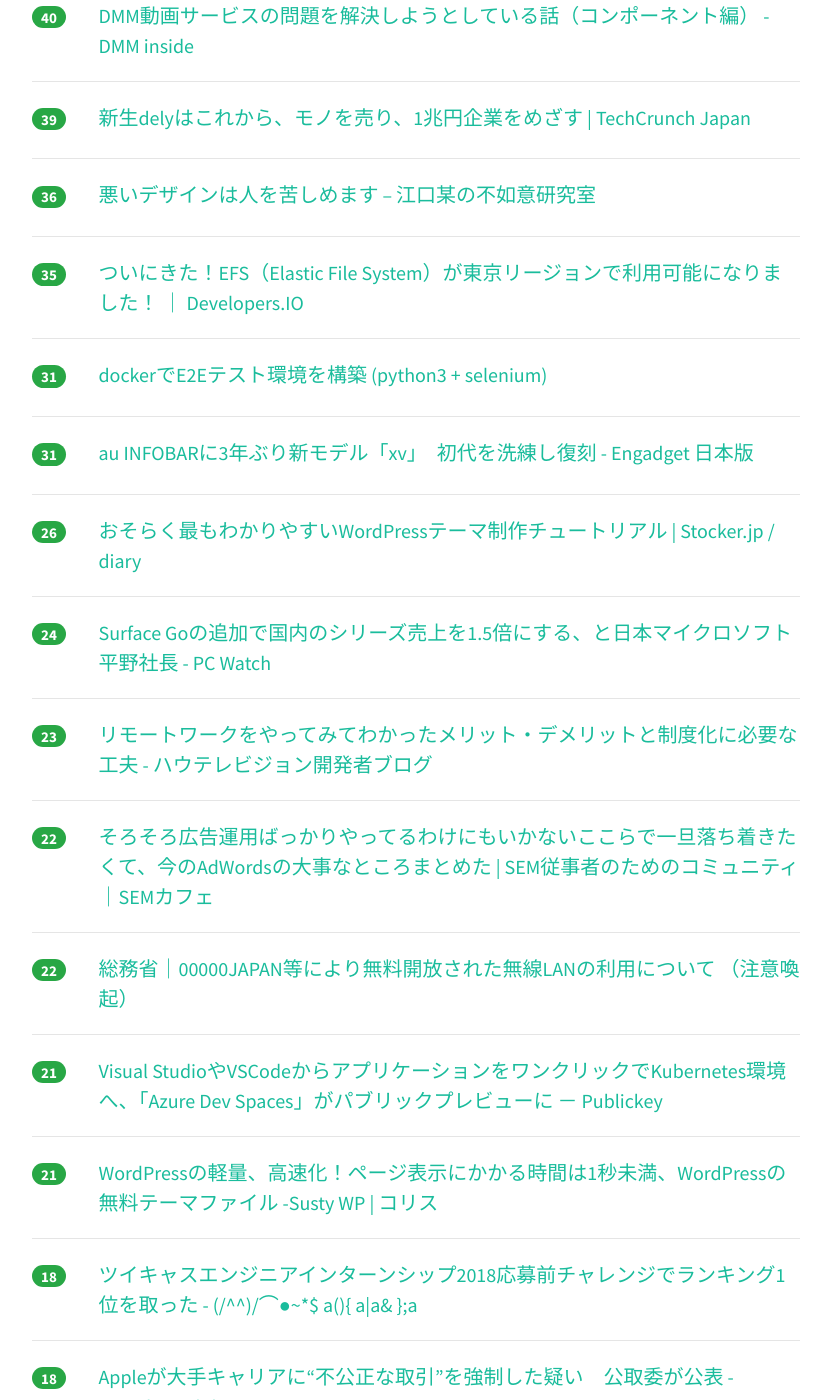
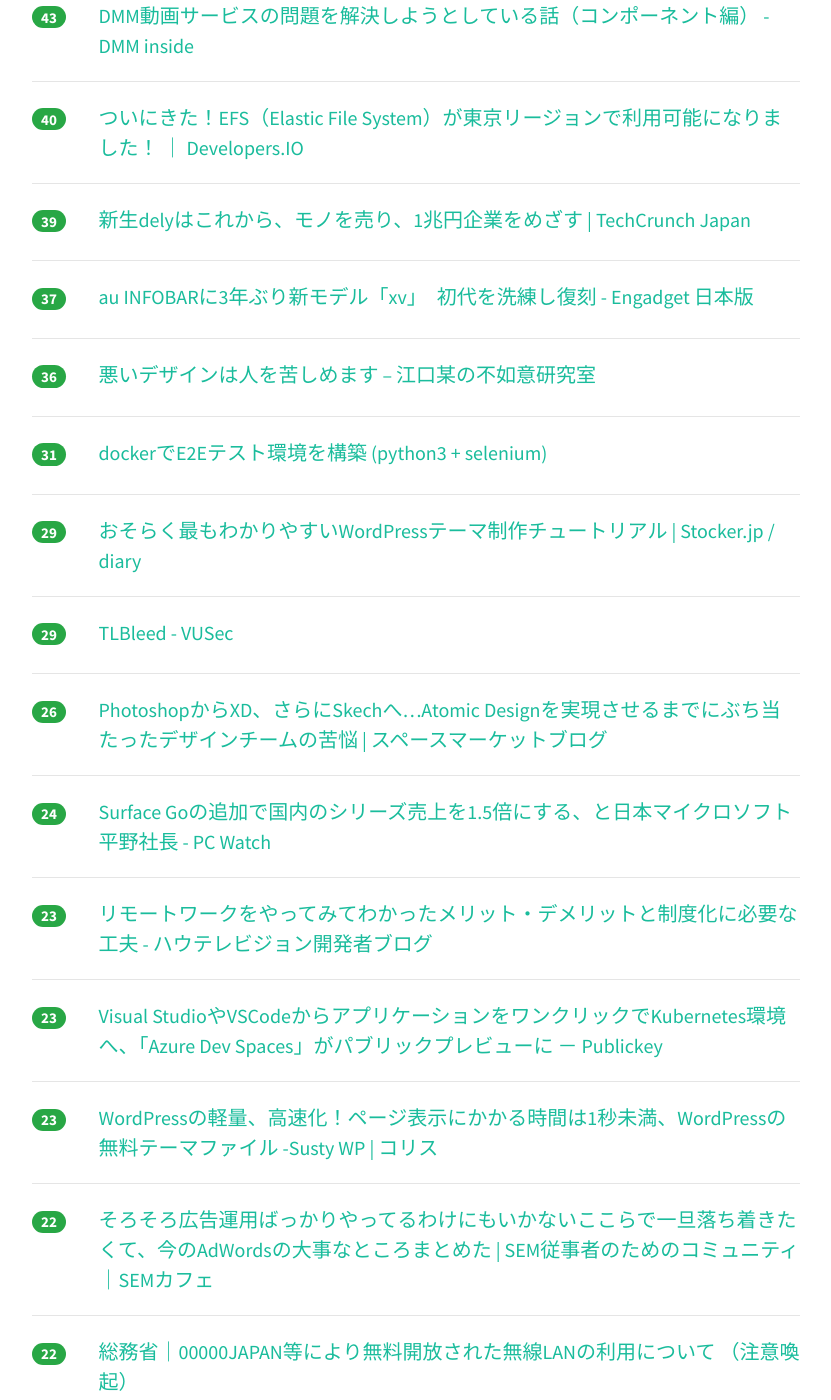
Before and after one commit to yatta47/hatena-matome-site, a Jekyll site: the page built from _posts/2018-07-12-hatena.md, in a window 1280 px wide and 1400 px high, scrolled down 1251 px. Shown: the whole window, without its empty margins (224-1055 px from the left). Built offline with Jekyll 4.4.1, drawn with Linux system fonts in a browser that asks for light colours; nearby versions of some CDN libraries; some of the changed text lies outside the part shown.

Commit message:
Updated 2018-07-12

```diff
--- a/_posts/2018-07-12-hatena.md
+++ b/_posts/2018-07-12-hatena.md
@@ -1,59 +1,64 @@
 ---
 layout: post
 title:  "2018-07-12 はてぶIT"
-date:   2018-07-12 14:02:42
+date:   2018-07-12 15:02:31
 tags: [it-hotentry]
 ---
-60 件のデータあり
+62 件のデータあり
 
 <hr><div class="row">
-<div class="col-1"><span class="badge badge-pill badge-success h2">406</span></div>
+<div class="col-1"><span class="badge badge-pill badge-success h2">481</span></div>
 <div class="col-11"><a href='https://rirekisho.yagish.jp/' target='_blank'>ブラウザでつくれる履歴書「yagish（ヤギッシュ）」</a></div>
 </div>
 <hr>
 <div class="row">
-<div class="col-1"><span class="badge badge-pill badge-success h2">221</span></div>
+<div class="col-1"><span class="badge badge-pill badge-success h2">241</span></div>
 <div class="col-11"><a href='http://www.itmedia.co.jp/news/articles/1807/11/news127.html' target='_blank'>AIが魚種を見分けるアプリ「フィッシュ」　約300万点の写真を人力でタグ付けて学習 - ITmedia NEWS</a></div>
 </div>
 <hr>
 <div class="row">
-<div class="col-1"><span class="badge badge-pill badge-success h2">202</span></div>
+<div class="col-1"><span class="badge badge-pill badge-success h2">221</span></div>
 <div class="col-11"><a href='https://pc.watch.impress.co.jp/docs/news/1131933.html' target='_blank'>予言から80年以上実在が証明できなかった“幻の粒子”「マヨラナ粒子」が発見 ～より安定動作する「トポロジカル量子コンピュータ」の実現につながる一歩 - PC Watch</a></div>
 </div>
 <hr>
 <div class="row">
-<div class="col-1"><span class="badge badge-pill badge-success h2">140</span></div>
+<div class="col-1"><span class="badge badge-pill badge-success h2">163</span></div>
 <div class="col-11"><a href='https://webtan.impress.co.jp/e/2018/07/12/29144' target='_blank'>Webサイトリニューアルの7ステップと、よりよいサイトを作るための「要件定義」の勘所 | 【レポート】Web担当者Forumミーティング 2018 Spring | Web担当者Forum</a></div>
 </div>
 <hr>
 <div class="row">
-<div class="col-1"><span class="badge badge-pill badge-success h2">117</span></div>
+<div class="col-1"><span class="badge badge-pill badge-success h2">162</span></div>
 <div class="col-11"><a href='https://k-tai.watch.impress.co.jp/docs/news/1131943.html' target='_blank'>INFOBARが現代の技術で甦る、「INFOBAR xv」LTEケータイで2018年秋発売 - ケータイ Watch</a></div>
 </div>
 <hr>
 <div class="row">
-<div class="col-1"><span class="badge badge-pill badge-success h2">116</span></div>
+<div class="col-1"><span class="badge badge-pill badge-success h2">141</span></div>
 <div class="col-11"><a href='https://www.m15s.jp/entry/2018/07/11/190000' target='_blank'>まずシステム開発なしで1つ売ってみよう - Midland Incubators</a></div>
 </div>
 <hr>
 <div class="row">
-<div class="col-1"><span class="badge badge-pill badge-success h2">95</span></div>
+<div class="col-1"><span class="badge badge-pill badge-success h2">98</span></div>
 <div class="col-11"><a href='https://myuon.github.io/posts/how-far-can-static-analysis-go/' target='_blank'>静的解析の限界、現実世界との境界 - The curse of λ</a></div>
 </div>
 <hr>
 <div class="row">
-<div class="col-1"><span class="badge badge-pill badge-success h2">77</span></div>
+<div class="col-1"><span class="badge badge-pill badge-success h2">85</span></div>
 <div class="col-11"><a href='https://note.mu/hecateball/n/nc26689bc6379' target='_blank'>結構前に楽天株式会社を退職していました｜hecateball｜note</a></div>
 </div>
 <hr>
 <div class="row">
-<div class="col-1"><span class="badge badge-pill badge-success h2">42</span></div>
+<div class="col-1"><span class="badge badge-pill badge-success h2">69</span></div>
 <div class="col-11"><a href='https://mzp.hatenablog.com/entry/2018/07/12/115644' target='_blank'>💖アイドルとして勤務する -理論と実践- #imas_hack - みずぴー日記</a></div>
 </div>
 <hr>
 <div class="row">
+<div class="col-1"><span class="badge badge-pill badge-success h2">43</span></div>
+<div class="col-11"><a href='https://inside.dmm.com/entry/2018/07/12/components' target='_blank'>DMM動画サービスの問題を解決しようとしている話（コンポーネント編） - DMM inside</a></div>
+</div>
+<hr>
+<div class="row">
 <div class="col-1"><span class="badge badge-pill badge-success h2">40</span></div>
-<div class="col-11"><a href='https://inside.dmm.com/entry/2018/07/12/components' target='_blank'>DMM動画サービスの問題を解決しようとしている話（コンポーネント編） - DMM inside</a></div>
+<div class="col-11"><a href='https://dev.classmethod.jp/cloud/aws/elastic-file-system-ga-in-tokyo/' target='_blank'>ついにきた！EFS（Elastic File System）が東京リージョンで利用可能になりました！ ｜ Developers.IO</a></div>
 </div>
 <hr>
 <div class="row">
@@ -62,13 +67,13 @@ tags: [it-hotentry]
 </div>
 <hr>
 <div class="row">
-<div class="col-1"><span class="badge badge-pill badge-success h2">36</span></div>
-<div class="col-11"><a href='http://yonosuke.net/eguchi/archives/8703' target='_blank'>悪いデザインは人を苦しめます – 江口某の不如意研究室</a></div>
+<div class="col-1"><span class="badge badge-pill badge-success h2">37</span></div>
+<div class="col-11"><a href='https://japanese.engadget.com/2018/07/11/au-infobar-3-xv/' target='_blank'>au INFOBARに3年ぶり新モデル「xv」　初代を洗練し復刻 - Engadget 日本版</a></div>
 </div>
 <hr>
 <div class="row">
-<div class="col-1"><span class="badge badge-pill badge-success h2">35</span></div>
-<div class="col-11"><a href='https://dev.classmethod.jp/cloud/aws/elastic-file-system-ga-in-tokyo/' target='_blank'>ついにきた！EFS（Elastic File System）が東京リージョンで利用可能になりました！ ｜ Developers.IO</a></div>
+<div class="col-1"><span class="badge badge-pill badge-success h2">36</span></div>
+<div class="col-11"><a href='http://yonosuke.net/eguchi/archives/8703' target='_blank'>悪いデザインは人を苦しめます – 江口某の不如意研究室</a></div>
 </div>
 <hr>
 <div class="row">
@@ -77,13 +82,18 @@ tags: [it-hotentry]
 </div>
 <hr>
 <div class="row">
-<div class="col-1"><span class="badge badge-pill badge-success h2">31</span></div>
-<div class="col-11"><a href='https://japanese.engadget.com/2018/07/11/au-infobar-3-xv/' target='_blank'>au INFOBARに3年ぶり新モデル「xv」　初代を洗練し復刻 - Engadget 日本版</a></div>
+<div class="col-1"><span class="badge badge-pill badge-success h2">29</span></div>
+<div class="col-11"><a href='https://stocker.jp/diary/wordpress-tutorial/' target='_blank'>おそらく最もわかりやすいWordPressテーマ制作チュートリアル | Stocker.jp / diary</a></div>
+</div>
+<hr>
+<div class="row">
+<div class="col-1"><span class="badge badge-pill badge-success h2">29</span></div>
+<div class="col-11"><a href='https://www.vusec.net/projects/tlbleed/' target='_blank'>TLBleed - VUSec</a></div>
 </div>
 <hr>
 <div class="row">
 <div class="col-1"><span class="badge badge-pill badge-success h2">26</span></div>
-<div class="col-11"><a href='https://stocker.jp/diary/wordpress-tutorial/' target='_blank'>おそらく最もわかりやすいWordPressテーマ制作チュートリアル | Stocker.jp / diary</a></div>
+<div class="col-11"><a href='https://blog.spacemarket.com/design/atomic_design/' target='_blank'>PhotoshopからXD、さらにSkechへ…Atomic Designを実現させるまでにぶち当たったデザインチームの苦悩 | スペースマーケットブログ</a></div>
 </div>
 <hr>
 <div class="row">
@@ -97,6 +107,16 @@ tags: [it-hotentry]
 </div>
 <hr>
 <div class="row">
+<div class="col-1"><span class="badge badge-pill badge-success h2">23</span></div>
+<div class="col-11"><a href='https://www.publickey1.jp/blog/18/visual_studiovscodekubernetesazure_dev_spaces.html' target='_blank'>Visual StudioやVSCodeからアプリケーションをワンクリックでKubernetes環境へ、「Azure Dev Spaces」がパブリックプレビューに － Publickey</a></div>
+</div>
+<hr>
+<div class="row">
+<div class="col-1"><span class="badge badge-pill badge-success h2">23</span></div>
+<div class="col-11"><a href='https://coliss.com/articles/blog/wordpress/wordpress-theme-susty.html' target='_blank'>WordPressの軽量、高速化！ページ表示にかかる時間は1秒未満、WordPressの無料テーマファイル -Susty WP | コリス</a></div>
+</div>
+<hr>
+<div class="row">
 <div class="col-1"><span class="badge badge-pill badge-success h2">22</span></div>
 <div class="col-11"><a href='http://sem-cafe.jp/blog20180711' target='_blank'>そろそろ広告運用ばっかりやってるわけにもいかないここらで一旦落ち着きたくて、今のAdWordsの大事なところまとめた | SEM従事者のためのコミュニティ｜SEMカフェ</a></div>
 </div>
@@ -107,22 +127,17 @@ tags: [it-hotentry]
 </div>
 <hr>
 <div class="row">
-<div class="col-1"><span class="badge badge-pill badge-success h2">21</span></div>
-<div class="col-11"><a href='https://www.publickey1.jp/blog/18/visual_studiovscodekubernetesazure_dev_spaces.html' target='_blank'>Visual StudioやVSCodeからアプリケーションをワンクリックでKubernetes環境へ、「Azure Dev Spaces」がパブリックプレビューに － Publickey</a></div>
+<div class="col-1"><span class="badge badge-pill badge-success h2">22</span></div>
+<div class="col-11"><a href='https://www.gizmodo.jp/2018/07/infobar-xv-0712.html' target='_blank'>帰ってきたぞ！僕らのINFOBARが！ | ギズモード・ジャパン</a></div>
 </div>
 <hr>
 <div class="row">
-<div class="col-1"><span class="badge badge-pill badge-success h2">21</span></div>
-<div class="col-11"><a href='https://coliss.com/articles/blog/wordpress/wordpress-theme-susty.html' target='_blank'>WordPressの軽量、高速化！ページ表示にかかる時間は1秒未満、WordPressの無料テーマファイル -Susty WP | コリス</a></div>
-</div>
-<hr>
-<div class="row">
-<div class="col-1"><span class="badge badge-pill badge-success h2">18</span></div>
+<div class="col-1"><span class="badge badge-pill badge-success h2">19</span></div>
 <div class="col-11"><a href='https://chy72.hatenablog.com/entry/2018/07/12/005734' target='_blank'>ツイキャスエンジニアインターンシップ2018応募前チャレンジでランキング1位を取った - (/^^)/⌒●~*$ a(){ a|a& };a</a></div>
 </div>
 <hr>
 <div class="row">
-<div class="col-1"><span class="badge badge-pill badge-success h2">18</span></div>
+<div class="col-1"><span class="badge badge-pill badge-success h2">19</span></div>
 <div class="col-11"><a href='http://www.itmedia.co.jp/mobile/articles/1807/11/news123.html' target='_blank'>Appleが大手キャリアに“不公正な取引”を強制した疑い　公取委が公表 - ITmedia Mobile</a></div>
 </div>
 <hr>
@@ -133,12 +148,22 @@ tags: [it-hotentry]
 <hr>
 <div class="row">
 <div class="col-1"><span class="badge badge-pill badge-success h2">18</span></div>
-<div class="col-11"><a href='https://www.gizmodo.jp/2018/07/infobar-xv-0712.html' target='_blank'>帰ってきたぞ！僕らのINFOBARが！ | ギズモード・ジャパン</a></div>
+<div class="col-11"><a href='https://internet.watch.impress.co.jp/docs/yajiuma/1132476.html' target='_blank'>案の定……Pokémon GO「スペシャル・ウィークエンド」参加券が転売ヤーの餌食に【やじうまWatch】 - INTERNET Watch</a></div>
+</div>
+<hr>
+<div class="row">
+<div class="col-1"><span class="badge badge-pill badge-success h2">18</span></div>
+<div class="col-11"><a href='https://geek-out.jp/column/entry/2018/07/12/110000' target='_blank'>「悩んだら困難な道を選ぶ！」でEdTechに転身　レガシーな学校教育をテクノロジーの力で変える - GeekOut</a></div>
 </div>
 <hr>
 <div class="row">
 <div class="col-1"><span class="badge badge-pill badge-success h2">17</span></div>
 <div class="col-11"><a href='https://internet.watch.impress.co.jp/docs/news/1132436.html' target='_blank'>「C:\Temp」「C:\Intel」フォルダーは不正ツールが設置されやすい？　標的型攻撃に類似点～J-CRAT報告 - INTERNET Watch</a></div>
+</div>
+<hr>
+<div class="row">
+<div class="col-1"><span class="badge badge-pill badge-success h2">17</span></div>
+<div class="col-11"><a href='http://eetimes.jp/ee/articles/1807/11/news042.html' target='_blank'>「ラズパイ」最初の10年、今後の10年 (1/3) - EE Times Japan</a></div>
 </div>
 <hr>
 <div class="row">
@@ -153,7 +178,12 @@ tags: [it-hotentry]
 <hr>
 <div class="row">
 <div class="col-1"><span class="badge badge-pill badge-success h2">16</span></div>
-<div class="col-11"><a href='https://internet.watch.impress.co.jp/docs/yajiuma/1132476.html' target='_blank'>案の定……Pokémon GO「スペシャル・ウィークエンド」参加券が転売ヤーの餌食に【やじうまWatch】 - INTERNET Watch</a></div>
+<div class="col-11"><a href='https://webtan.impress.co.jp/e/2018/07/12/29700' target='_blank'>あなたのサイトは大丈夫？ 待ったなしのChrome 68対策、安全性向上にはWAFも有効 | Web担当者Forum</a></div>
+</div>
+<hr>
+<div class="row">
+<div class="col-1"><span class="badge badge-pill badge-success h2">16</span></div>
+<div class="col-11"><a href='http://blog.nicovideo.jp/niconews/80407.html' target='_blank'>【ユーザー生放送】タイムシフトが新配信システムに対応しました|ニコニコインフォ</a></div>
 </div>
 <hr>
 <div class="row">
@@ -168,7 +198,17 @@ tags: [it-hotentry]
 <hr>
 <div class="row">
 <div class="col-1"><span class="badge badge-pill badge-success h2">15</span></div>
-<div class="col-11"><a href='http://eetimes.jp/ee/articles/1807/11/news042.html' target='_blank'>「ラズパイ」最初の10年、今後の10年 (1/3) - EE Times Japan</a></div>
+<div class="col-11"><a href='https://qiita.com/chan-p/items/5c5e7cc1e966f8a90422' target='_blank'>【Redis】Go言語で高速呼び出しKVS【Redigo】</a></div>
+</div>
+<hr>
+<div class="row">
+<div class="col-1"><span class="badge badge-pill badge-success h2">15</span></div>
+<div class="col-11"><a href='http://techblog.lclco.com/entry/2018/07/12/080000' target='_blank'>輪読会がうまく回りはじめた話 - LCL Engineers' Blog</a></div>
+</div>
+<hr>
+<div class="row">
+<div class="col-1"><span class="badge badge-pill badge-success h2">15</span></div>
+<div class="col-11"><a href='http://neue.cc/2018/07/12_567.html' target='_blank'>neue cc - UniTask - Unity + async/awaitの完全でハイパフォーマンスな統合</a></div>
 </div>
 <hr>
 <div class="row">
@@ -183,27 +223,12 @@ tags: [it-hotentry]
 <hr>
 <div class="row">
 <div class="col-1"><span class="badge badge-pill badge-success h2">14</span></div>
-<div class="col-11"><a href='https://qiita.com/chan-p/items/5c5e7cc1e966f8a90422' target='_blank'>【Redis】Go言語で高速呼び出しKVS【Redigo】</a></div>
+<div class="col-11"><a href='http://news.kddi.com/kddi/corporate/newsrelease/2018/07/12/3265.html' target='_blank'>INFOBAR15周年モデル、「INFOBAR xv」を2018年秋に発売決定 | 2018年 | KDDI株式会社</a></div>
 </div>
 <hr>
 <div class="row">
 <div class="col-1"><span class="badge badge-pill badge-success h2">14</span></div>
-<div class="col-11"><a href='http://techblog.lclco.com/entry/2018/07/12/080000' target='_blank'>輪読会がうまく回りはじめた話 - LCL Engineers' Blog</a></div>
-</div>
-<hr>
-<div class="row">
-<div class="col-1"><span class="badge badge-pill badge-success h2">14</span></div>
-<div class="col-11"><a href='http://neue.cc/2018/07/12_567.html' target='_blank'>neue cc - UniTask - Unity + async/awaitの完全でハイパフォーマンスな統合</a></div>
-</div>
-<hr>
-<div class="row">
-<div class="col-1"><span class="badge badge-pill badge-success h2">14</span></div>
-<div class="col-11"><a href='https://webtan.impress.co.jp/e/2018/07/12/29700' target='_blank'>あなたのサイトは大丈夫？ 待ったなしのChrome 68対策、安全性向上にはWAFも有効 | Web担当者Forum</a></div>
-</div>
-<hr>
-<div class="row">
-<div class="col-1"><span class="badge badge-pill badge-success h2">14</span></div>
-<div class="col-11"><a href='http://news.kddi.com/kddi/corporate/newsrelease/2018/07/12/3265.html' target='_blank'>INFOBAR15周年モデル、「INFOBAR xv」を2018年秋に発売決定 | 2018年 | KDDI株式会社</a></div>
+<div class="col-11"><a href='http://www.itmedia.co.jp/news/articles/1807/12/news049.html' target='_blank'>寝苦しい夏の夜に　デロンギが作った“風変わり”な扇風機 (1/3) - ITmedia NEWS</a></div>
 </div>
 <hr>
 <div class="row">
@@ -217,13 +242,8 @@ tags: [it-hotentry]
 </div>
 <hr>
 <div class="row">
-<div class="col-1"><span class="badge badge-pill badge-success h2">13</span></div>
-<div class="col-11"><a href='http://blog.nicovideo.jp/niconews/80407.html' target='_blank'>【ユーザー生放送】タイムシフトが新配信システムに対応しました|ニコニコインフォ</a></div>
-</div>
-<hr>
-<div class="row">
 <div class="col-1"><span class="badge badge-pill badge-success h2">12</span></div>
-<div class="col-11"><a href='http://www.itmedia.co.jp/news/articles/1807/12/news049.html' target='_blank'>寝苦しい夏の夜に　デロンギが作った“風変わり”な扇風機 (1/3) - ITmedia NEWS</a></div>
+<div class="col-11"><a href='http://phpspot.org/blog/archives/2018/07/jscanvasbubblyb.html' target='_blank'>JS＆Canvasで背景を水玉バブルアニメーションにする「bubbly-bg」:phpspot開発日誌</a></div>
 </div>
 <hr>
 <div class="row">
@@ -237,6 +257,11 @@ tags: [it-hotentry]
 </div>
 <hr>
 <div class="row">
+<div class="col-1"><span class="badge badge-pill badge-success h2">11</span></div>
+<div class="col-11"><a href='https://simchange.jp/budget-smartphones-impressions/' target='_blank'>【実録レポート】格安スマホに乗り換えた感想。メリットと注意点まとめ - SIMチェンジ</a></div>
+</div>
+<hr>
+<div class="row">
 <div class="col-1"><span class="badge badge-pill badge-success h2">10</span></div>
 <div class="col-11"><a href='https://blogs.technet.microsoft.com/jpntsblog/2018/07/11/ws2016_dns_duplicate_srv/' target='_blank'>Windows Server 2016 の SRV レコードが重複する事象について – Ask the Network & AD Support Team</a></div>
 </div>
@@ -247,23 +272,13 @@ tags: [it-hotentry]
 </div>
 <hr>
 <div class="row">
-<div class="col-1"><span class="badge badge-pill badge-success h2">10</span></div>
-<div class="col-11"><a href='https://blog.spacemarket.com/design/atomic_design/' target='_blank'>PhotoshopからXD、さらにSkechへ…Atomic Designを実現させるまでにぶち当たったデザインチームの苦悩 | スペースマーケットブログ</a></div>
-</div>
-<hr>
-<div class="row">
-<div class="col-1"><span class="badge badge-pill badge-success h2">10</span></div>
-<div class="col-11"><a href='https://simchange.jp/budget-smartphones-impressions/' target='_blank'>【実録レポート】格安スマホに乗り換えた感想。メリットと注意点まとめ - SIMチェンジ</a></div>
-</div>
-<hr>
-<div class="row">
-<div class="col-1"><span class="badge badge-pill badge-success h2">10</span></div>
-<div class="col-11"><a href='http://phpspot.org/blog/archives/2018/07/jscanvasbubblyb.html' target='_blank'>JS＆Canvasで背景を水玉バブルアニメーションにする「bubbly-bg」:phpspot開発日誌</a></div>
+<div class="col-1"><span class="badge badge-pill badge-success h2">9</span></div>
+<div class="col-11"><a href='https://jp.techcrunch.com/2018/07/12/youtube-tv-goes-down-during-the-world-cup/' target='_blank'>W杯中継でYouTube TVが40分ダウン――クロアチア・イングランド戦アディショナルタイムに復活 | TechCrunch Japan</a></div>
 </div>
 <hr>
 <div class="row">
 <div class="col-1"><span class="badge badge-pill badge-success h2">9</span></div>
-<div class="col-11"><a href='https://jp.techcrunch.com/2018/07/12/youtube-tv-goes-down-during-the-world-cup/' target='_blank'>W杯中継でYouTube TVが40分ダウン――クロアチア・イングランド戦アディショナルタイムに復活 | TechCrunch Japan</a></div>
+<div class="col-11"><a href='https://forest.watch.impress.co.jp/docs/serial/yajiuma/1132464.html' target='_blank'>1132464.html</a></div>
 </div>
 <hr>
 <div class="row">
@@ -278,12 +293,12 @@ tags: [it-hotentry]
 <hr>
 <div class="row">
 <div class="col-1"><span class="badge badge-pill badge-success h2">8</span></div>
-<div class="col-11"><a href='https://forest.watch.impress.co.jp/docs/serial/yajiuma/1132464.html' target='_blank'>1132464.html</a></div>
+<div class="col-11"><a href='http://www.itmedia.co.jp/news/articles/1807/12/news067.html' target='_blank'>KDDI、「INFOBAR xv」今秋発売　深澤直人デザインの15周年記念モデル - ITmedia NEWS</a></div>
 </div>
 <hr>
 <div class="row">
 <div class="col-1"><span class="badge badge-pill badge-success h2">8</span></div>
-<div class="col-11"><a href='http://www.itmedia.co.jp/news/articles/1807/12/news067.html' target='_blank'>KDDI、「INFOBAR xv」今秋発売　深澤直人デザインの15周年記念モデル - ITmedia NEWS</a></div>
+<div class="col-11"><a href='https://japan.cnet.com/article/35122341/' target='_blank'>総務省、無料開放の無線LAN「00000JAPAN」について注意喚起 - CNET Japan</a></div>
 </div>
 <hr>
 <div class="row">
@@ -297,11 +312,6 @@ tags: [it-hotentry]
 </div>
 <hr>
 <div class="row">
-<div class="col-1"><span class="badge badge-pill badge-success h2">7</span></div>
-<div class="col-11"><a href='https://japan.cnet.com/article/35122341/' target='_blank'>総務省、無料開放の無線LAN「00000JAPAN」について注意喚起 - CNET Japan</a></div>
-</div>
-<hr>
-<div class="row">
 <div class="col-1"><span class="badge badge-pill badge-success h2">6</span></div>
 <div class="col-11"><a href='https://jp.techcrunch.com/2018/07/11/2018-07-10-with-lockbox-and-notes-mozilla-launches-its-first-set-of-mobile-test-pilot-experiments/' target='_blank'>Mozllaがモバイル上のFirefoxをより便利に使うためのアプリLockboxとNotesをTest Pilotでローンチ | TechCrunch Japan</a></div>
 </div>
```
